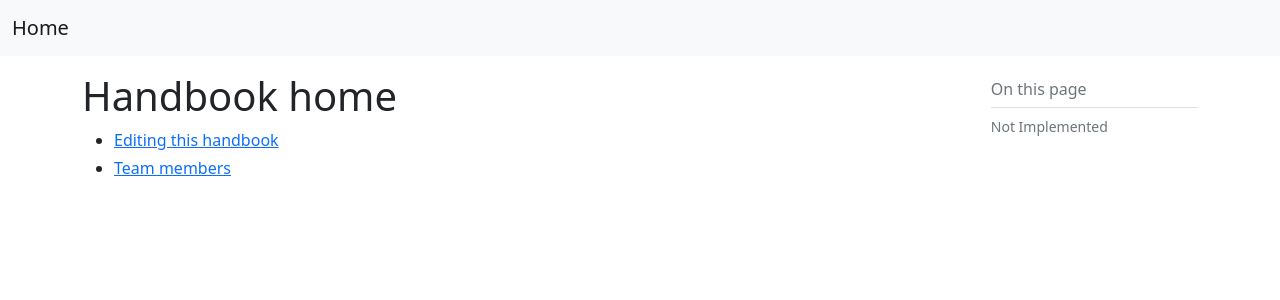
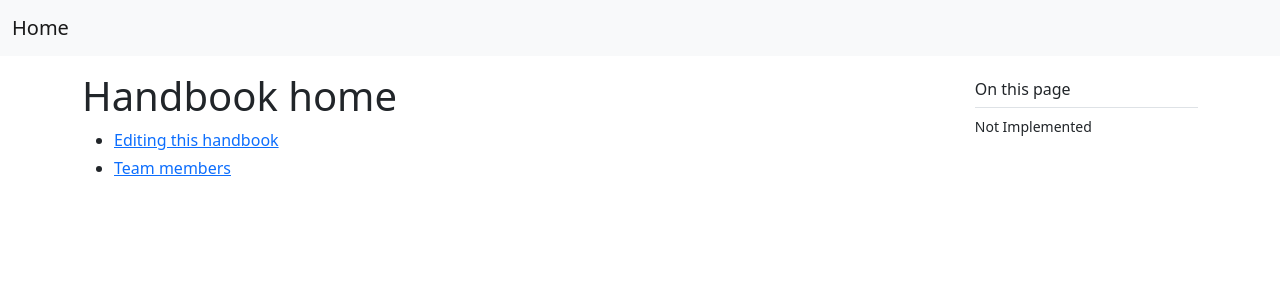
Before and after one commit to async-go/company-handbook-template, a Next.js app: page / in a window 1280 px wide. Shown: the top 300 px of the page. Built offline with nearby package versions, Linux system fonts and the light colour scheme.

Commit message:
Simplify styling

```diff
--- a/components/layout.js
+++ b/components/layout.js
@@ -15,7 +15,7 @@ export default function Layout({ children }) {
       <div className="container">
         <main className="bd-main">
           <div className="bd-content">{children}</div>
-          <div className="bd-toc mt-4 mb-5 my-md-0 ps-xl-3 mb-lg-5 text-muted">
+          <div className="bd-toc">
             <TableOfContents />
           </div>
         </main>
```
